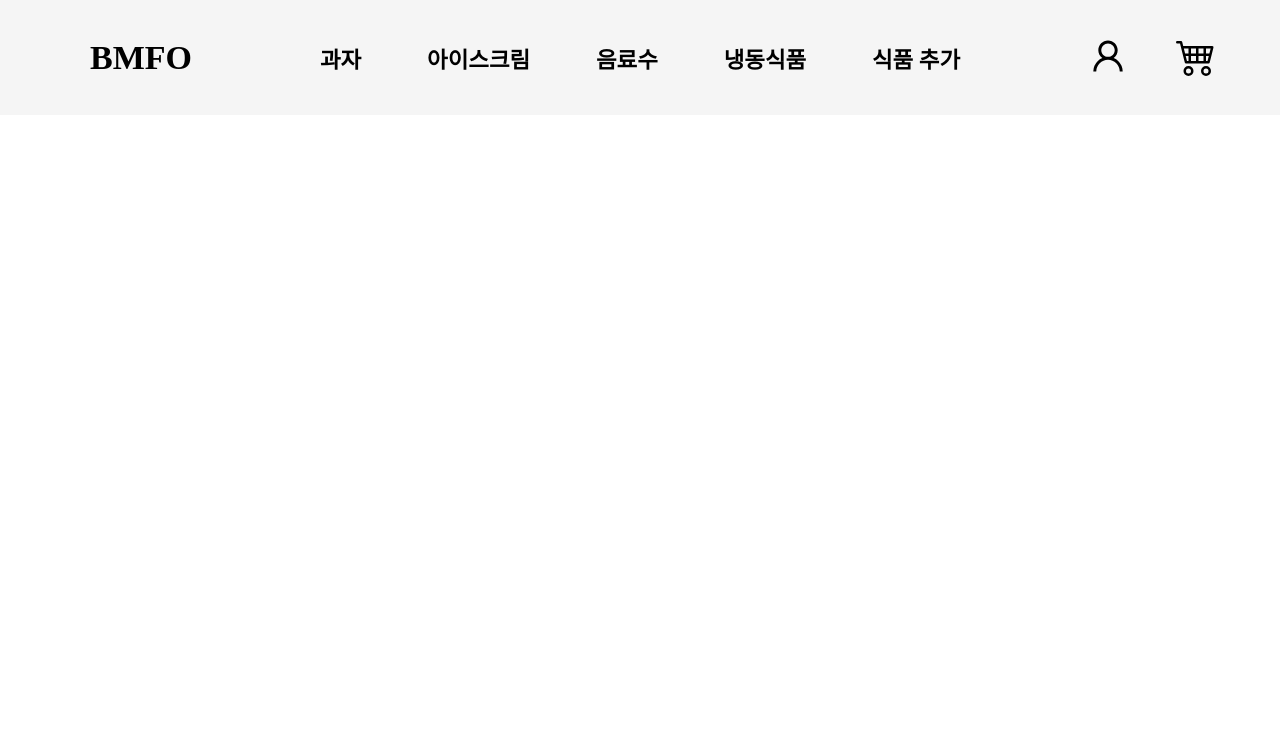
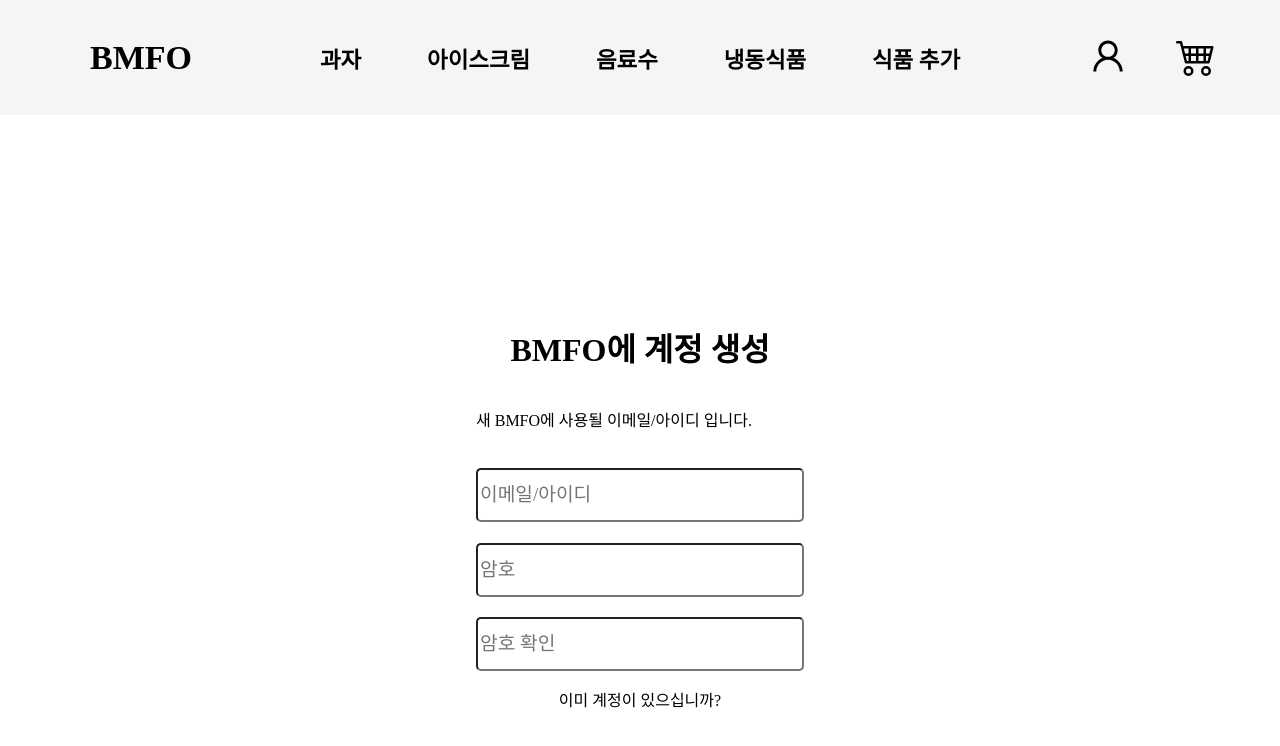
Before and after one commit to SickFriends/BMFO_front, a React (Create React App) app: page /signup in a window 1280 px wide. Shown: the top 746 px of the page. Built offline with nearby package versions, Linux system fonts and the light colour scheme.

Commit message:
signup page

```diff
--- a/src/App.js
+++ b/src/App.js
@@ -1,17 +1,19 @@
-import logo from './logo.svg';
-import './App.css';
-import Header from './components/Header';
-import { Route, Router, Routes } from 'react-router-dom';
-import Home from './pages/Home';
-import Purchase from './pages/Purchase';
+import logo from "./logo.svg";
+import "./App.css";
+import Header from "./components/Header";
+import { Route, Router, Routes } from "react-router-dom";
+import Home from "./pages/Home";
+import Purchase from "./pages/Purchase";
+import Signup from "./pages/Signup";
 function App() {
   return (
     <>
-    <Header />
-    <Routes>
-      <Route exact path='/' element={<Home />} />
-      <Route exact path="/purchase" element={<Purchase />} />
-    </Routes>
+      <Header />
+      <Routes>
+        <Route exact path="/" element={<Home />} />
+        <Route exact path="/purchase" element={<Purchase />} />
+        <Route exact path="/signup" element={<Signup />} />
+      </Routes>
     </>
   );
 }
--- a/src/pages/Purchase/purchase.style.jsx
+++ b/src/pages/Purchase/purchase.style.jsx
@@ -1,5 +1,4 @@
 import styled from "styled-components";
-
 export const container = styled.div`
     width: 70%;
     height: 65%;
--- /dev/null
+++ b/src/pages/Signup/index.jsx
@@ -0,0 +1,17 @@
+import React from "react";
+import { Link } from "react-router-dom";
+import * as S from "./signup.style"
+export default function Signup(){
+    return(
+        <S.Wrapper>
+            <h1>BMFO에 계정 생성</h1>
+            <S.InputContainer>
+                <p>새 BMFO에 사용될 이메일/아이디 입니다.</p>
+                <input type = "text" placeholder="이메일/아이디"></input>
+                <input type = "password" placeholder="암호"></input>
+                <input type = "password" placeholder="암호 확인"></input>
+            </S.InputContainer>
+            <Link to = "/login"><p>이미 계정이 있으십니까?</p></Link>
+        </S.Wrapper>
+    )
+}
--- /dev/null
+++ b/src/pages/Signup/signup.style.jsx
@@ -0,0 +1,24 @@
+import styled from "styled-components";
+
+export const Wrapper = styled.div`
+    width : 100%;
+    height : 100%;
+    display : flex;
+    flex-direction : column;
+    align-items : center;
+    justify-content: center;
+`
+export const InputContainer = styled.div`
+    width : auto;
+    display : flex;
+    flex-direction : column;
+    justify-content : space-between;
+    height : auto;
+    height : 35vh;
+    >input{
+        font-size : 120%;
+        width : 25vw;
+        height : 6vh;
+        border-radius : 5px;
+    }
+`
```
